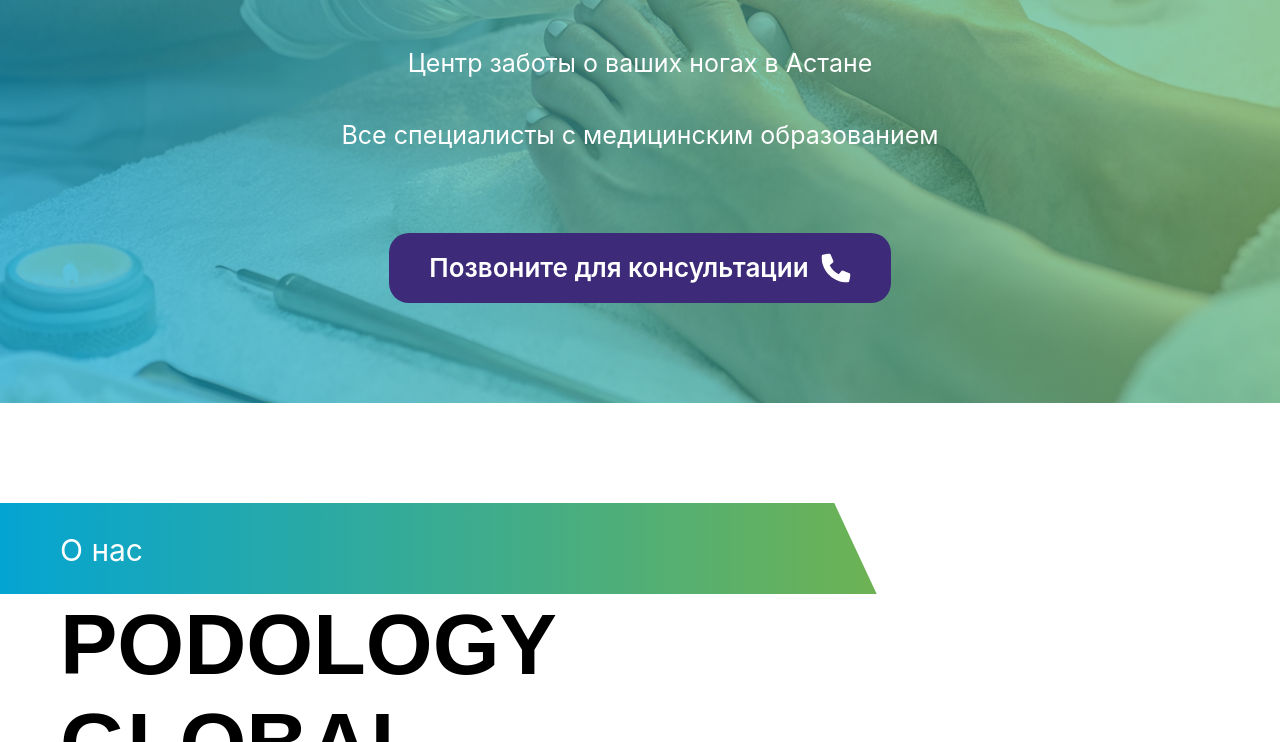
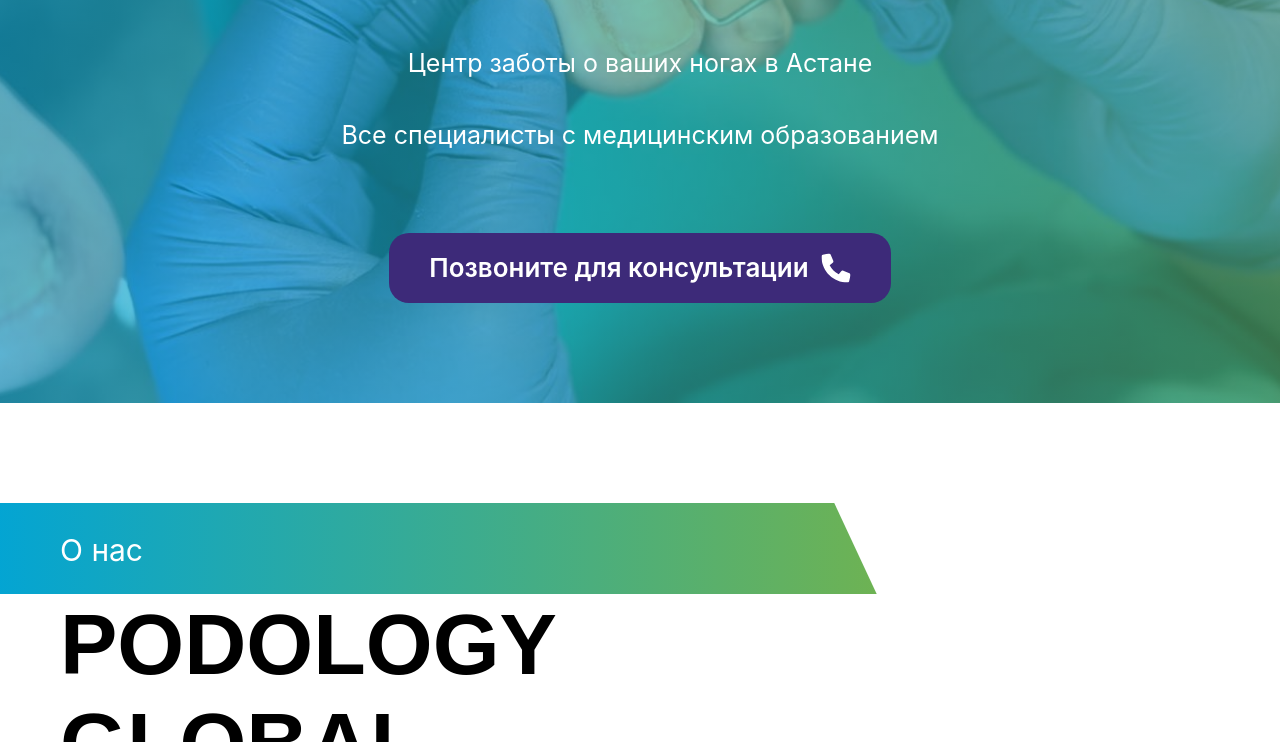
Before and after one commit to GeorgTheVic/podo_site_dev, a website: page app/index.html in a window 1280 px wide. Shown: the part 504-1246 px from the top of the page. Drawn offline with Linux system fonts and the light colour scheme; a script that the page names is missing; files whose address does not match are found by name; a web font is replaced by a local one.

Commit message:
add new bg

```diff
--- a/src/scss/components/_intro.scss
+++ b/src/scss/components/_intro.scss
@@ -1,5 +1,8 @@
 .intro {
-  background: url('../img/intro/intro-bg.jpg') center center/cover no-repeat;
+  // background: url('../img/intro/intro-bg.jpg') center center/cover no-repeat;
+
+  background: linear-gradient(90.11deg, rgba(0, 164, 215, 0.65) -5.03%, rgba(128, 181, 61, 0.65) 153.31%), url('../img/intro/intro-bg.jpeg') center center/cover no-repeat;
+  ;
 
   &__inner {
     display: flex;
@@ -8,7 +11,7 @@
     padding: 200px 0 100px;
 
     @include small-tablet {
-      padding: 100px 0 ;
+      padding: 100px 0;
     }
   }
 
```
Also changed, not shown: app/css/main.css, src/img/intro/intro-bg.jpeg (added), 3 other files.
